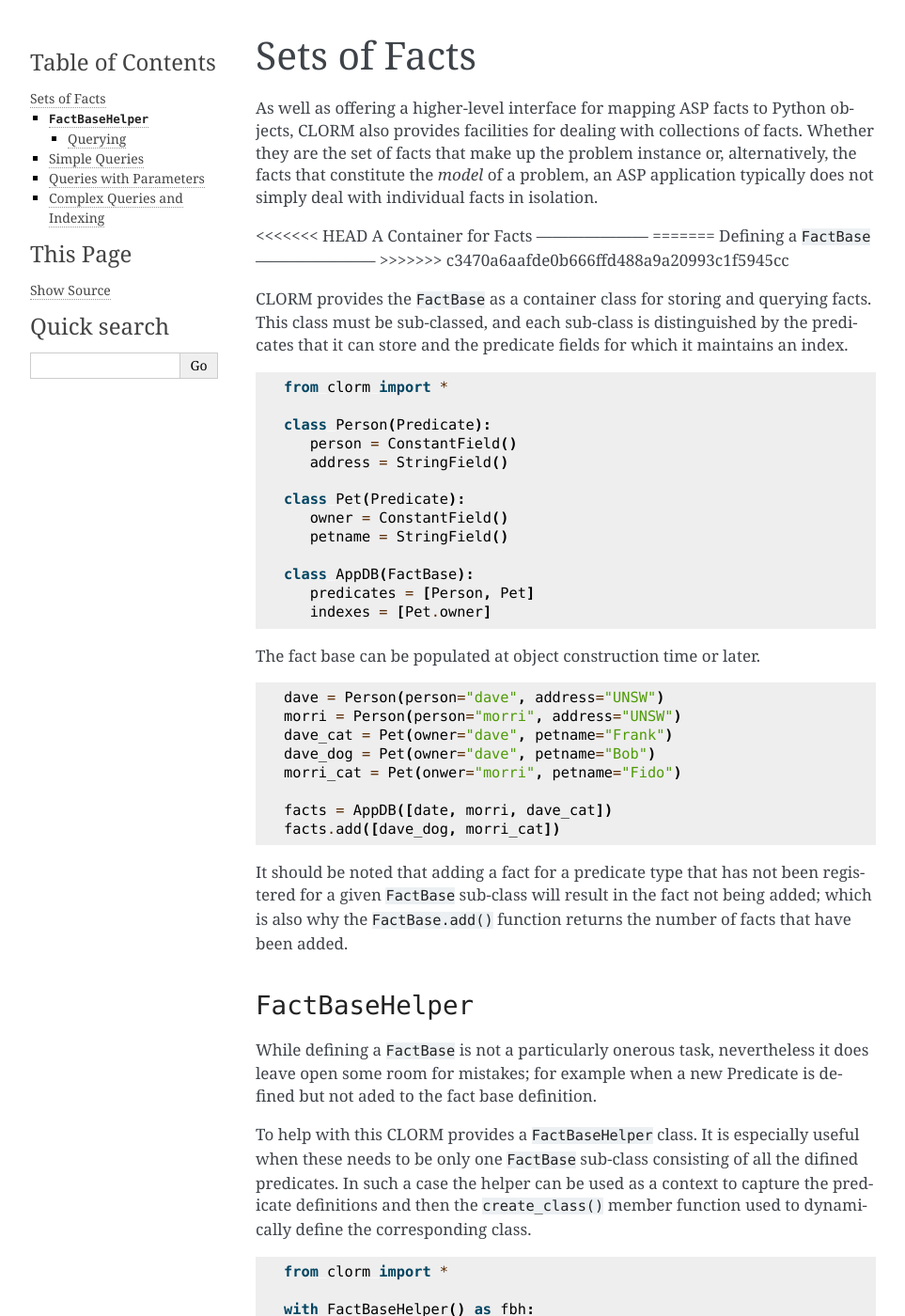
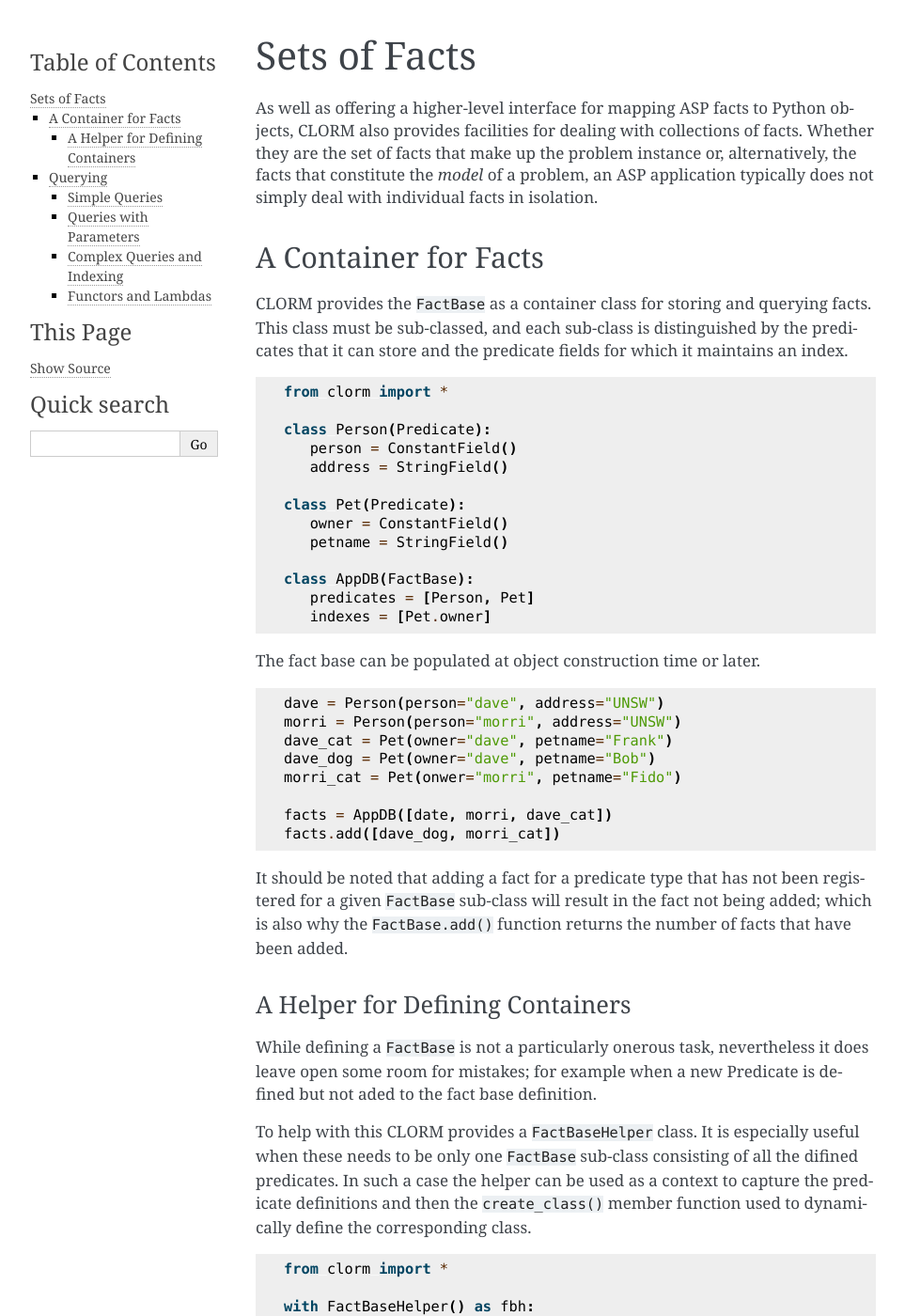
Before and after one commit to potassco/clorm, a Sphinx documentation site: the page built from docs/clorm/factbase.rst, in a window 1280 px wide and 1400 px high. Shown: the whole window at 94% size, without its empty margins (148-1111 px from the left). Built offline with Sphinx 7.4.7, drawn with Linux system fonts in a browser that asks for light colours; some of the changed text lies outside the part shown.

Commit message:
Fixed conflicts

```diff
--- a/docs/clorm/clingo.rst
+++ b/docs/clorm/clingo.rst
@@ -1,10 +1,5 @@
-<<<<<<< HEAD
 Clingo Integration
 ------------------
-=======
-Integration with the Solver
----------------------------
->>>>>>> c3470a6aafde0b666ffd488a9a20993c1f5945cc
 
 In the following we outline the facilities that CLORM provides for using
 predicates and fact bases with the Clingo ASP solver.
--- a/docs/clorm/factbase.rst
+++ b/docs/clorm/factbase.rst
@@ -8,13 +8,8 @@ Whether they are the set of facts that make up the problem instance or,
 alternatively, the facts that constitute the *model* of a problem, an ASP
 application typically does not simply deal with individual facts in isolation.
 
-<<<<<<< HEAD
 A Container for Facts
 ---------------------
-=======
-Defining a ``FactBase``
------------------------
->>>>>>> c3470a6aafde0b666ffd488a9a20993c1f5945cc
 
 CLORM provides the ``FactBase`` as a container class for storing and querying
 facts. This class must be sub-classed, and each sub-class is distinguished by
@@ -56,8 +51,8 @@ registered for a given ``FactBase`` sub-class will result in the fact not being
 added; which is also why the ``FactBase.add()`` function returns the number of
 facts that have been added.
 
-``FactBaseHelper``
-^^^^^^^^^^^^^^^^^^
+A Helper for Defining Containers
+^^^^^^^^^^^^^^^^^^^^^^^^^^^^^^^^
 
 While defining a ``FactBase`` is not a particularly onerous task, nevertheless
 it does leave open some room for mistakes; for example when a new Predicate is
@@ -196,11 +191,7 @@ Here when ``query1`` is execute it will return any person who is either
 ``"dave""`` or or based at ``"UNSW"``.
 
 Functors and Lambdas
-<<<<<<< HEAD
 ^^^^^^^^^^^^^^^^^^^^
-=======
---------------------
->>>>>>> c3470a6aafde0b666ffd488a9a20993c1f5945cc
 
 Finally, it should be noted that the specification of a select ``where`` clause
 is in reality a mechanism for generating functors. Therefore it is possible to
```
